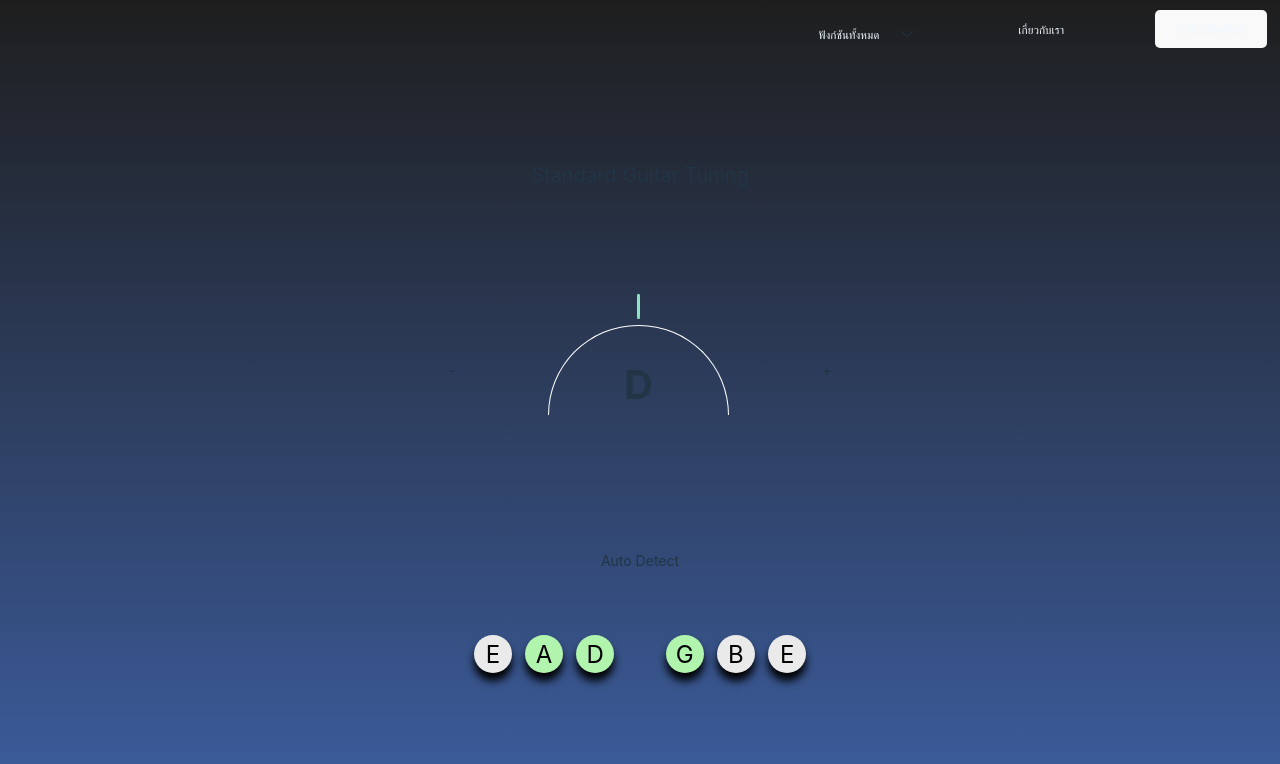
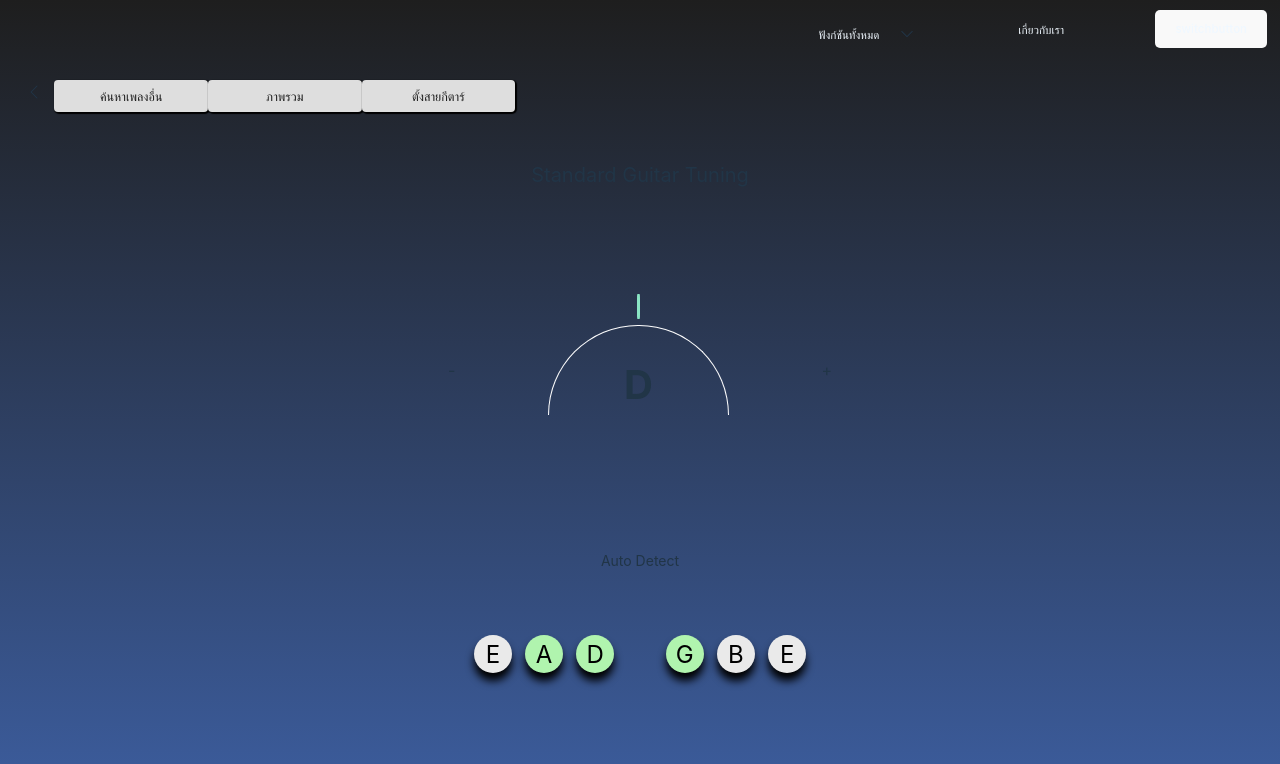
Before and after one commit to xooooiz7/rhythm_project, a React (Vite) app in the folder rhythm/: page /tunner in a window 1280 px wide. Shown: the top 764 px of the page. Built offline with nearby package versions, Linux system fonts and the light colour scheme; no server answers.

Commit message:
add component optionButton

```diff
--- a/rhythm/src/pages/GuitarTunner.jsx
+++ b/rhythm/src/pages/GuitarTunner.jsx
@@ -1,6 +1,7 @@
 import React, { useEffect, useRef, useState } from 'react';
 import Navbar from '../components/Navbar';
 import './GuitarTunner.css'
+import OptionButton from '../components/OptionButton';
 
 
 const GuitarTunner = () => {
@@ -143,6 +144,7 @@ const GuitarTunner = () => {
   return (
     <div>
       <Navbar />
+      <OptionButton/>
       <div className='container-bg'>
         <div className='containner-guitartunner'>
           {/* <h1>GuitarTunner</h1>
```
